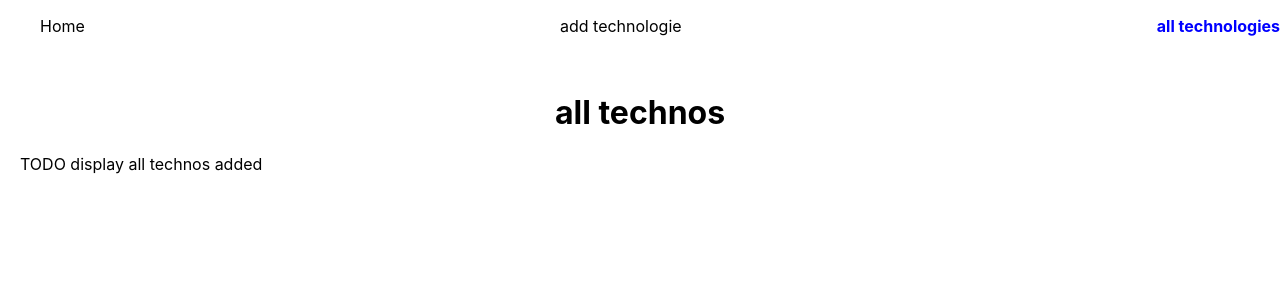
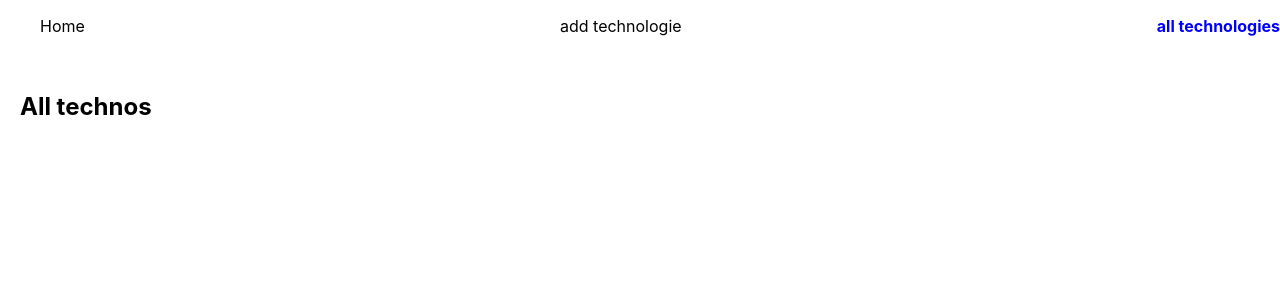
Before and after one commit to julesnikiema/RjsLearn, a React (Create React App) app in the folder gepa/: page /alltechno in a window 1280 px wide. Shown: the top 300 px of the page. Built offline with nearby package versions, Linux system fonts and the light colour scheme.

Commit message:
lister les tech dans allTechnologie part1

```diff
--- a/gepa/src/App.js
+++ b/gepa/src/App.js
@@ -8,9 +8,12 @@ import Technoadd from "./pages/Technoadd";
 import AllTechnos from "./pages/AllTechnos";
 
 const App = () => {
-  const [getTechnos, setTechnos]= useState([ ]);
-function handleaddtechnos(techno) {
-  console.log('handleaddtechnos', techno);
+  const [technos, setTechnos]= useState([ ]);
+
+
+function handleAddtechnos(techno) {
+  // console.log('handleaddtechnos', techno);
+  setTechnos([...technos,  techno] );
 
 }
 
@@ -19,8 +22,8 @@ function handleaddtechnos(techno) {
     <Menu />
     <Routes>
     <Route path='/' element={<Home />} />
-    <Route path='/add' element={<Technoadd handleaddtechnos={handleaddtechnos}/>} />
-    <Route path='/alltechno' element={< AllTechnos  />} />
+    <Route path='/add' element={<Technoadd handleaddtechnos={handleAddtechnos}/>} />
+    <Route path='/alltechno' element={< AllTechnos technos={technos} />} />
   </Routes>
     </>
 
--- a/gepa/src/pages/AllTechnos.js
+++ b/gepa/src/pages/AllTechnos.js
@@ -1,13 +1,32 @@
 import React from 'react';
 
-const AllTechnos = () => {
+
+
+
+const AllTechnos = (props) => {
+    const { technos } = props;
+
     return (
-        <div className="techno-list" >
-            <h1>all technos</h1>
-            <p>TODO display all technos added </p>
+      <div className="techno-list">
+        <h2> All technos </h2>
+
+        <div>
+        {
+  technos.map(techno => (
+    <div key={techno.id}>
+      <h3>{techno.technoName}</h3>
+      <h3>Category</h3>
+      <p>{techno.technoCategory}</p>
+      <h3>Description</h3>
+      <p>{techno.technoDescription}</p>
+    </div>
+  ))
+}
 
         </div>
+
+      </div>
     );
-};
+  };
 
-export default AllTechnos;
+  export default AllTechnos;
--- a/gepa/src/pages/Technoadd.js
+++ b/gepa/src/pages/Technoadd.js
@@ -24,6 +24,12 @@ const Technoadd = (props) => {
     function handleSubmit(evt) {
         evt.preventDefault();
         handleaddtechnos(technos);
+        setTechnos({
+            technoName: '',
+        technoCategory: '',
+        technoDescription: ''
+
+        });
 
 
 
@@ -36,7 +42,7 @@ const Technoadd = (props) => {
             <h1>Add a Techno</h1>
             <div>
                 <form onSubmit={ (evt)=> handleSubmit(evt) } >
-                    <label htmlfor="techno-name" >Name :</label>
+                    <label htmlFor="techno-name" >Name :</label>
                     <br/>
                     <input type="text" name="technoName" id="technoName" value={technos.technoName} onChange={ handleChange} />
                     <br/>
```
Also changed, not shown: gepa/Rapport.txt.
